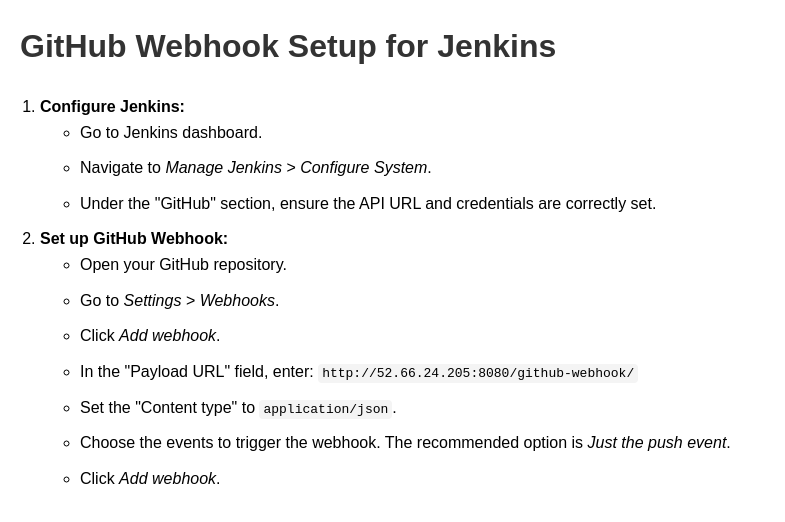
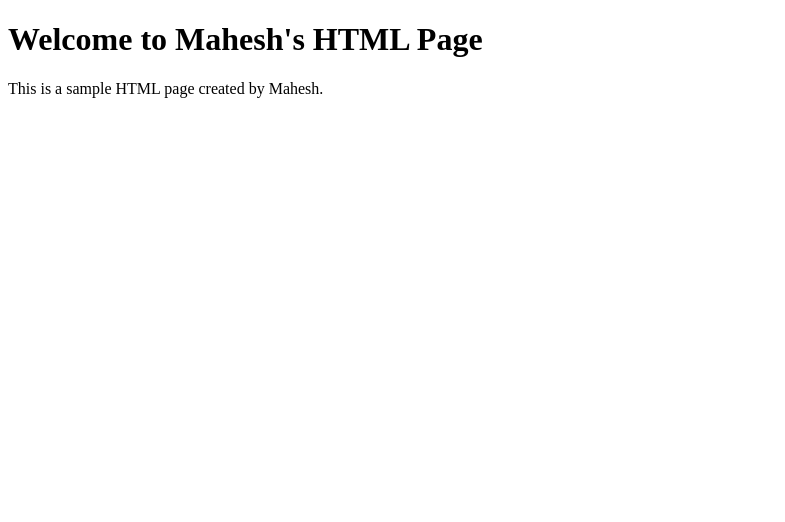
Before and after one commit to maheshfinpros/webserver-deployment, a plain HTML site: page index1.html in a window 1280 px wide. Shown: the whole page, without its empty margins (0-785 px from the left). Drawn offline with Linux system fonts and the light colour scheme.

Commit message:
Update index1.html

```diff
--- a/index1.html
+++ b/index1.html
@@ -3,53 +3,11 @@
 <head>
     <meta charset="UTF-8">
     <meta name="viewport" content="width=device-width, initial-scale=1.0">
-    <title>GitHub Webhook Setup for Jenkins</title>
-    <style>
-        body {
-            font-family: Arial, sans-serif;
-            line-height: 1.6;
-            margin: 20px;
-            padding: 0;
-        }
-        h1 {
-            color: #333;
-        }
-        ol {
-            padding-left: 20px;
-        }
-        li {
-            margin-bottom: 10px;
-        }
-        code {
-            background-color: #f4f4f4;
-            padding: 2px 4px;
-            border-radius: 4px;
-        }
-    </style>
+    <title>Mahesh HTML</title>
 </head>
 <body>
-    <h1>GitHub Webhook Setup for Jenkins</h1>
-    <ol>
-        <li>
-            <strong>Configure Jenkins:</strong>
-            <ul>
-                <li>Go to Jenkins dashboard.</li>
-                <li>Navigate to <em>Manage Jenkins &gt; Configure System</em>.</li>
-                <li>Under the "GitHub" section, ensure the API URL and credentials are correctly set.</li>
-            </ul>
-        </li>
-        <li>
-            <strong>Set up GitHub Webhook:</strong>
-            <ul>
-                <li>Open your GitHub repository.</li>
-                <li>Go to <em>Settings &gt; Webhooks</em>.</li>
-                <li>Click <em>Add webhook</em>.</li>
-                <li>In the "Payload URL" field, enter: <code>http://52.66.24.205:8080/github-webhook/</code></li>
-                <li>Set the "Content type" to <code>application/json</code>.</li>
-                <li>Choose the events to trigger the webhook. The recommended option is <em>Just the push event</em>.</li>
-                <li>Click <em>Add webhook</em>.</li>
-            </ul>
-        </li>
-    </ol>
+    <h1>Welcome to Mahesh's HTML Page</h1>
+    <p>This is a sample HTML page created by Mahesh.</p>
+    <!-- Add more content as needed -->
 </body>
 </html>
```
